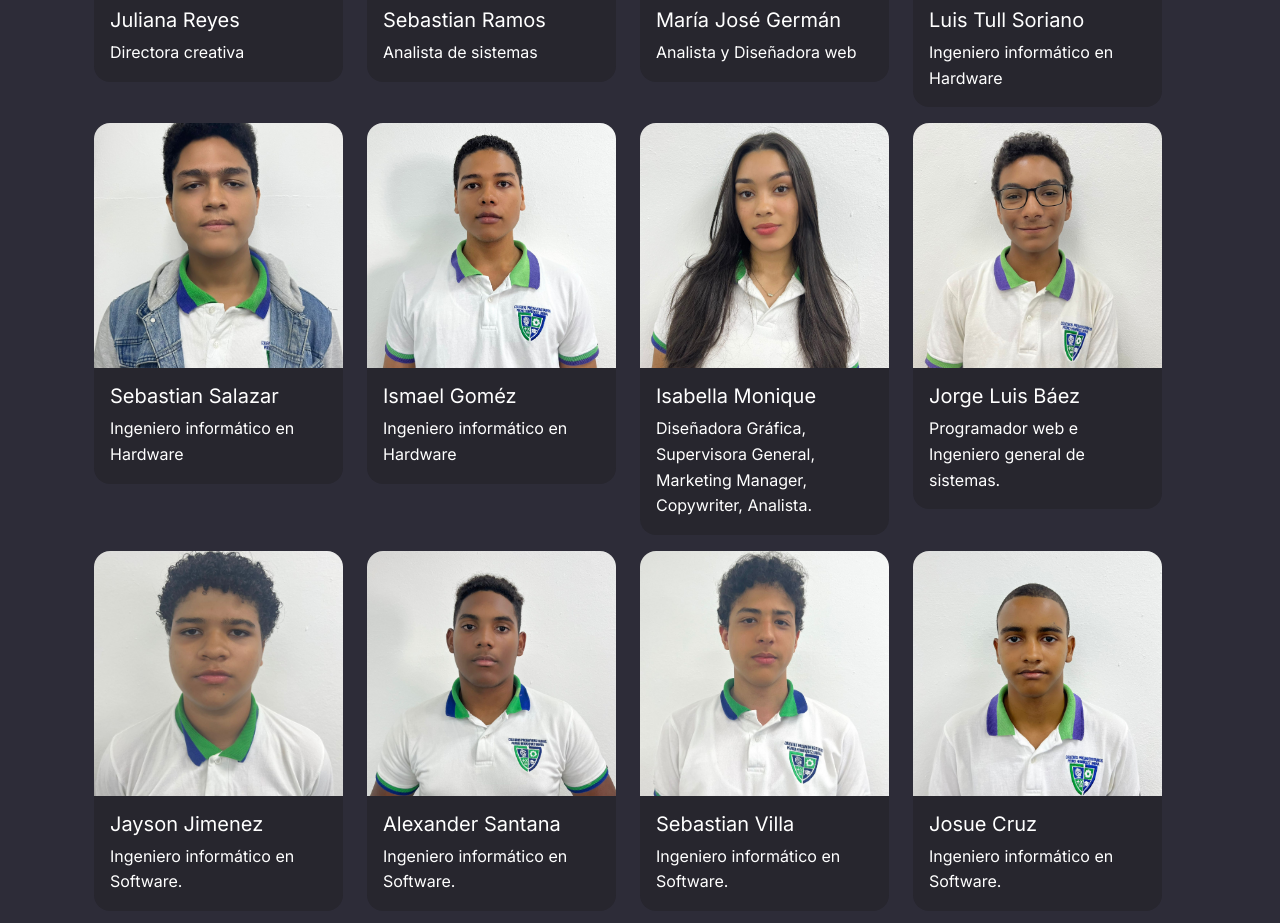
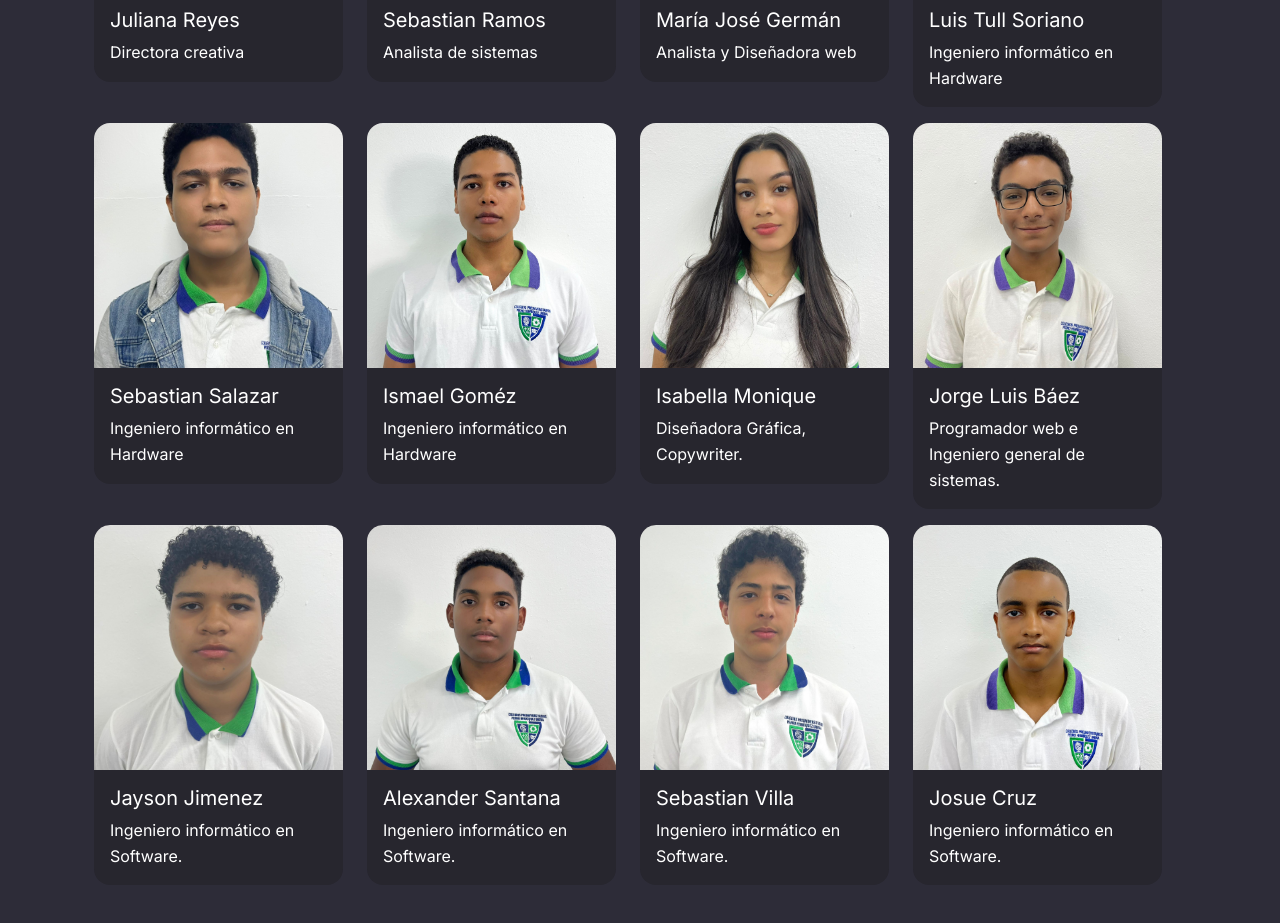
Before and after one commit to bitToQubits/arcade-juegos-informatica, a plain HTML site: page nosotros.html in a window 1280 px wide. Shown: the part 1760-2683 px from the top of the page. Drawn offline with nearby package versions, Linux system fonts and the light colour scheme.

Commit message:
Reduciendo roles de Isabella Monique

```diff
--- a/nosotros.html
+++ b/nosotros.html
@@ -285,11 +285,11 @@
                         </div>
                     </div>
                      <div class="col-md-3 mb-3" data-aos="fade-up" data-aos-once="true">
-                        <div class="card text-white bg-dark" style="min-height: 25rem;">
+                        <div class="card text-white bg-dark">
                             <img src="assets/img/team/Isabella Monique.jpeg" class="card-img-top cropped-245" alt="...">
                                 <div class="card-body">
                                     <h5 class="card-title">Isabella Monique</h5>
-                                    <p class="card-text">Diseñadora Gráfica, Supervisora General, Marketing Manager, Copywriter, Analista.</p>
+                                    <p class="card-text">Diseñadora Gráfica, Copywriter.</p>
                                 </div>
                         </div>
                     </div>
```
